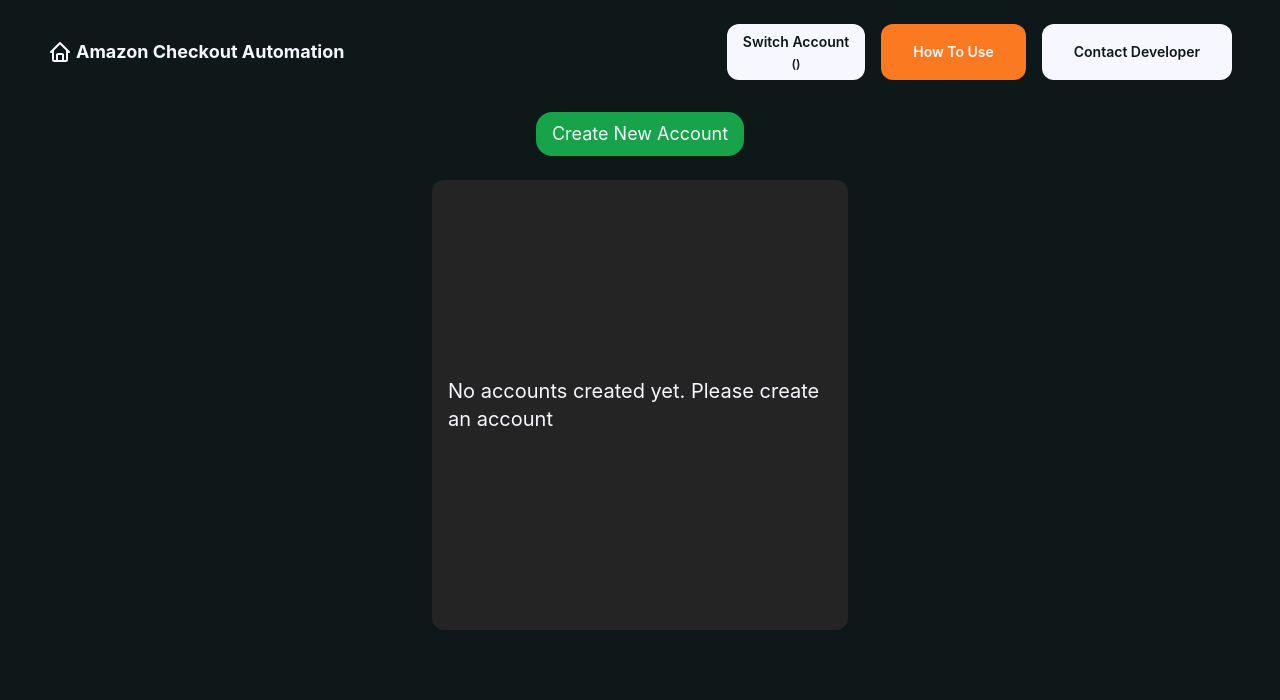
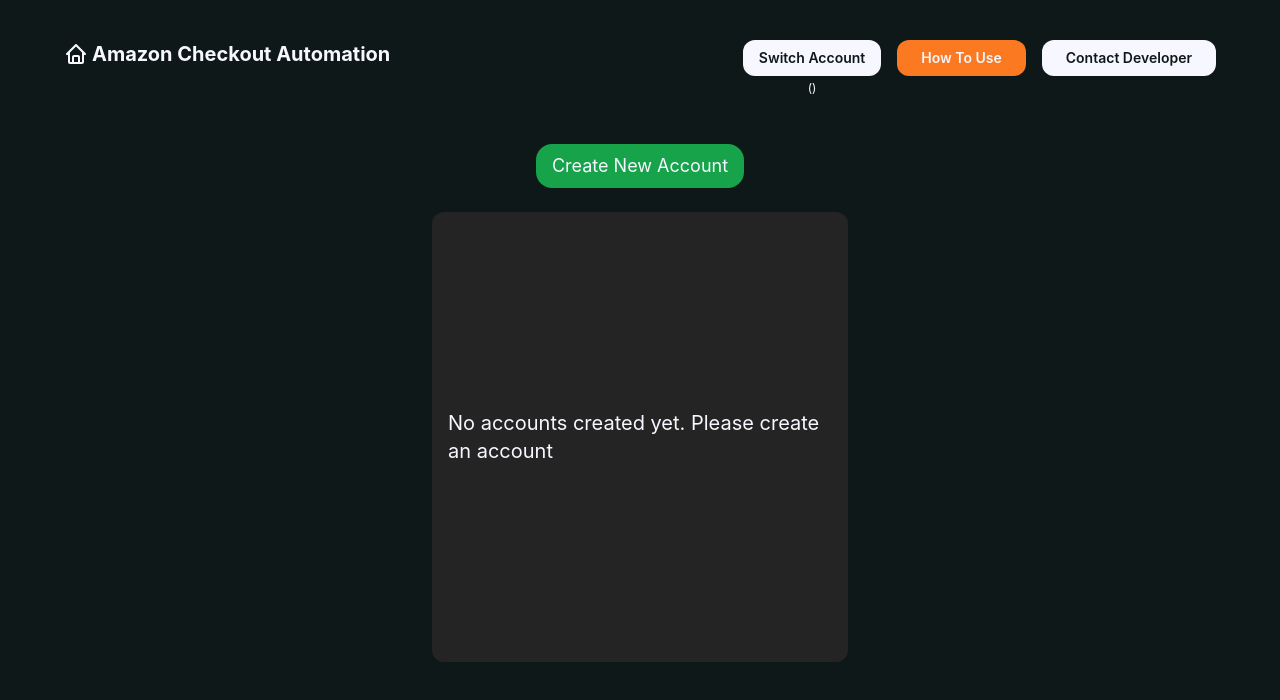
Before and after one commit to chanpreet3000/amazon-checkout-automation, a React (Create React App) app in the folder frontend/: page /login in a window 1280 px wide. Shown: the top 700 px of the page. Built offline with nearby package versions, Linux system fonts and the light colour scheme; the HTML template or start-up script is replaced by a standard one.

Commit message:
Fixed issue with quantity being greater than the max quantity

```diff
--- a/frontend/src/components/Home.jsx
+++ b/frontend/src/components/Home.jsx
@@ -35,18 +35,18 @@
   }
 
   const ConfirmDialog = () => (
-    <div className="fixed inset-0 bg-black bg-opacity-80 flex items-center justify-center fade-in">
+    <div className="fixed inset-0 bg-black bg-opacity-90 flex items-center justify-center fade-in">
       <div className="bg-deep-black p-6 rounded-xl">
         <p className="mb-4">Are you sure you want to reset? This will clear all entered items.</p>
         <div className="flex justify-end gap-4">
           <button
-            className="bg-red-500 text-soft-white px-4 py-2 rounded"
+            className="bg-red-500 text-soft-white px-4 py-2 rounded-xl"
             onClick={confirmReset}
           >
             Confirm
           </button>
           <button
-            className="bg-gray-500 text-soft-white px-4 py-2 rounded"
+            className="bg-gray-500 text-soft-white px-4 py-2 rounded-xl"
             onClick={cancelReset}
           >
             Cancel
@@ -63,14 +63,11 @@
           <div className="flex flex-col gap-4">
             <div>
               <button
-                className="bg-soft-white text-deep-black rounded-xl px-6 py-2"
+                className="text-soft-white bg-red-600 font-semibold rounded-xl px-6 py-2"
                 onClick={handleReset}
               >
-                Reset Items
+                Reset Checkout Items
               </button>
-            </div>
-            <div className="text-sm text-red-500 italic">
-              Resetting will clear all the items you have entered. Click the button to confirm.
             </div>
           </div>
           <Automation/>
--- a/frontend/src/components/Navbar.jsx
+++ b/frontend/src/components/Navbar.jsx
@@ -11,27 +11,27 @@
   return (
     <>
       {showHowToUse && <HowToUse setShowHowToUse={setShowHowToUse}/>}
-      <div className="w-full flex flex-row justify-between items-center">
+      <div className="w-full flex flex-row justify-between items-start p-4">
         <Link to="/">
-          <div className="text-soft-white text-lg font-bold items-center flex flex-row gap-1">
+          <div className="text-soft-white text-xl font-bold items-center flex flex-row gap-1">
             <BiHome size={24}/>
             <div>Amazon Checkout Automation</div>
           </div>
         </Link>
-        <div className="flex gap-4">
-          <div>
+        <div className="flex gap-4 items-start">
+          <div className="flex flex-col gap-1 items-center">
             <Link to="/login">
               <button
                 className="bg-soft-white text-deep-black text-sm font-semibold py-2 px-4 rounded-xl flex flex-col gap-1 items-center">
                 <div>Switch Account</div>
-                <div className="text-xs">({currentAccount})</div>
               </button>
             </Link>
+            <div className="text-soft-white text-xs">({currentAccount})</div>
           </div>
-          <button className="bg-vibrant-orange text-soft-white text-sm font-semibold py-2 px-8 rounded-xl"
+          <button className="bg-vibrant-orange text-soft-white text-sm font-semibold py-2 px-6 rounded-xl"
                   onClick={() => setShowHowToUse(true)}>How To Use
           </button>
-          <button className="bg-soft-white text-deep-black text-sm font-semibold py-2 px-8 rounded-xl ">
+          <button className="bg-soft-white text-deep-black text-sm font-semibold py-2 px-6 rounded-xl ">
             <Link to="https://chanpreet-portfolio.vercel.app/#connect" target="_blank">
               Contact Developer
             </Link>
--- a/frontend/src/components/automation/GroupCards.jsx
+++ b/frontend/src/components/automation/GroupCards.jsx
@@ -122,7 +122,7 @@
   const {processedData} = useContext(AutomationContext);
 
   return (
-    <div className="flex flex-col gap-8">
+    <div className="flex flex-col gap-8 fade-in">
       {processedData.error_results.length > 0 &&
         <div className="flex flex-col gap-2">
           {
```
Also changed, not shown: 1 other file (tests, documents, lock files or other folders).
